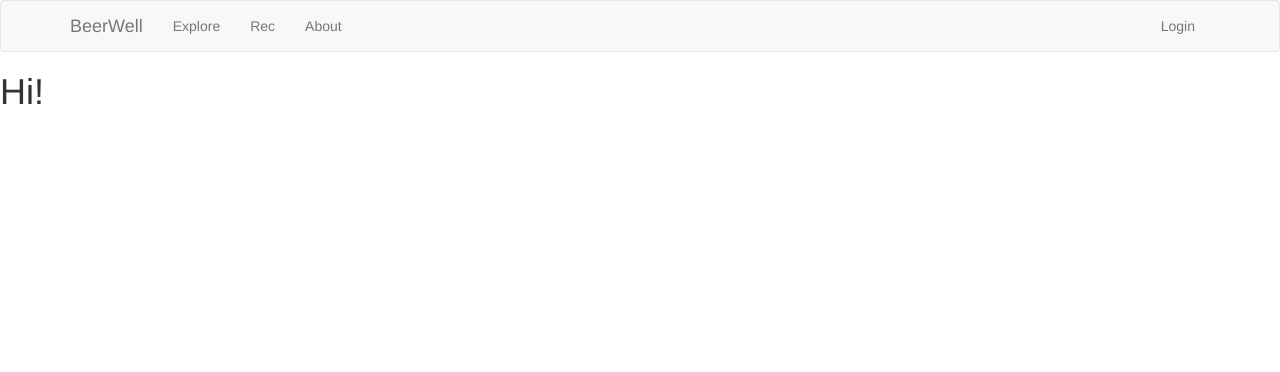
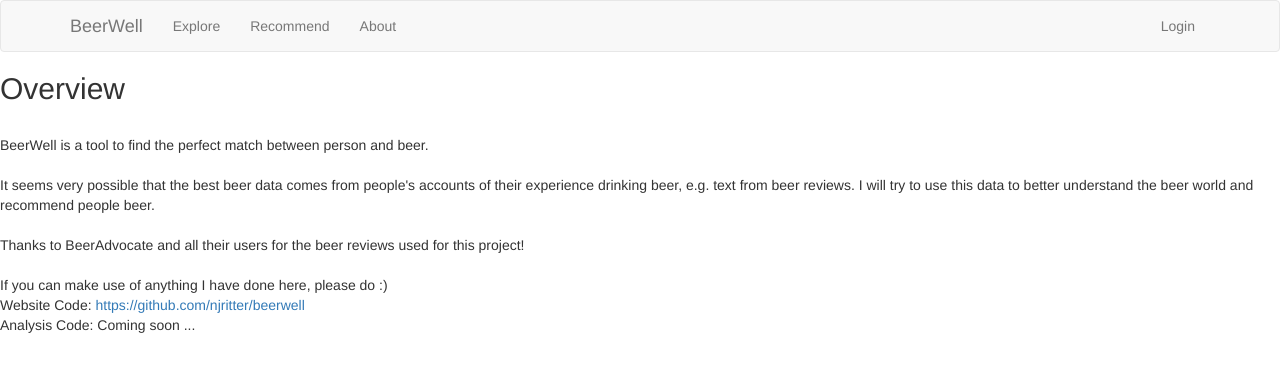
Before and after one commit to njritter/beerwell, a Flask app: page /about/ in a window 1280 px wide. Shown: the top 372 px of the page. Run offline with Flask 2, Linux system fonts and the light colour scheme; some libraries are stand-ins or nearby versions.

Commit message:
Update about page and other text

```diff
--- a/app/routes.py
+++ b/app/routes.py
@@ -13,7 +13,6 @@ import plotly.graph_objs as go
 @app.route('/')
 @app.route('/index')
 def index():
-    user = {'username': 'Drazi'}
     posts = [
     {
         'author': {'username': 'Drazi'},
@@ -75,10 +74,10 @@ def user(username):
 def about():
     return render_template('about.html')
 
-@app.route('/recommendations')
+@app.route('/recommend')
 @login_required
-def recommendations():
-    return render_template('recommendations.html')
+def recommend():
+    return render_template('recommend.html')
 
 @app.route('/explore/')
 @app.route('/explore/<ind>')
--- a/app/templates/about.html
+++ b/app/templates/about.html
@@ -1,6 +1,27 @@
 {% extends "base.html" %}
 
 {% block content %}
-    <h1>Hi!</h1>
+
+  <h2>Overview</h2>
+    <br>
+    BeerWell is a tool to find the perfect match between person and beer.
+    <br>
+    <br>
+    It seems very possible that the best beer data comes from people's
+    accounts of their experience drinking beer, e.g. text from beer
+    reviews. I will try to use this data to better understand the
+    beer world and recommend people beer.
+    <br>
+    <br>
+    Thanks to BeerAdvocate and all their users for the beer reviews
+    used for this project!
+    <br>
+    <br>
+    If you can make use of anything I have done here, please do :)
+    <br>
+    Website Code: <a href="https://github.com/njritter/beerwell">https://github.com/njritter/beerwell</a>
+    <br>
+    Analysis Code: Coming soon ...
+    <br>
 
 {% endblock %}
--- a/app/templates/base.html
+++ b/app/templates/base.html
@@ -21,7 +21,7 @@
       <div class="collapse navbar-collapse" id="bs-example-navbar-collapse-1">
         <ul class="nav navbar-nav">
           <li><a href="{{ url_for('explore') }}">Explore</a></li>
-          <li><a href="{{ url_for('recommendations') }}">Rec</a></li>
+          <li><a href="{{ url_for('recommend') }}">Recommend</a></li>
           <li><a href="{{ url_for('about') }}">About</a></li>
         </ul>
         <ul class="nav navbar-nav navbar-right">
--- a/app/templates/index.html
+++ b/app/templates/index.html
@@ -1,7 +1,6 @@
 {% extends "base.html" %}
 
 {% block content %}
-    <h1>Hi, {{ current_user.username }}!</h1>
     {% for post in posts %}
     <div><p>{{ post.author.username }} says: <b>{{ post.body }}</b></p></div>
     {% endfor %}
--- a/app/templates/recommendations.html
+++ b/app/templates/recommend.html
@@ -2,6 +2,6 @@
 
 {% block content %}
 
-<h1> Cantillon </h1>
+<h1>Hi, {{ current_user.username }}!</h1>
 
 {% endblock %}
```
